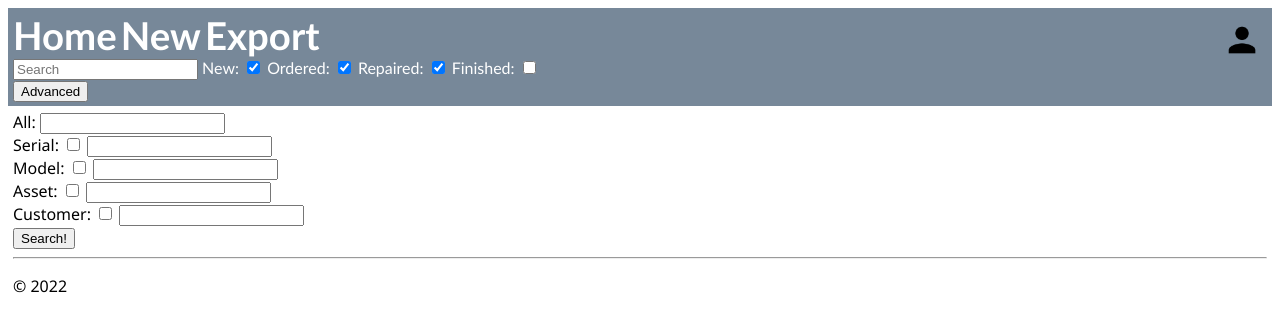
After one commit to snowskeleton/djangoIdun, a Django app: template nobility/templates/nobility/advancedSearch.html in a window 1280 px wide. The commit adds this page. Shown: the top 332 px of the page. Run offline with Django 4.2, Linux system fonts and the light colour scheme; the template is opened without the code that fills it: most values are stand-ins (such as "Sample title", 1, 10 or a date in 2020).

Commit message:
Advanced search crafted, tested, and exposed

```diff
--- /dev/null
+++ b/nobility/templates/nobility/advancedSearch.html
@@ -0,0 +1,23 @@
+{% extends "nobility/layout.html" %}
+{% block title %}
+    Edit {{ ticket.id }}
+{% endblock %}
+{% block content %}
+<form action="{% url 'searchResults' %}" method="GET">
+    All: <input name="q" type="text"><br>
+
+    Serial: <input name="toggle" value="serial" type="checkbox">
+        <input name="serial" type="text"><br>
+
+    Model: <input name="toggle" value="model" type="checkbox">
+        <input name="model" type="text"><br>
+
+    Asset: <input name="toggle" value="asset" type="checkbox">
+        <input name="asset" type="text"><br>
+
+    Customer: <input name="toggle" value="customer" type="checkbox">
+        <input name="customer" type="text"><br>
+
+    <input type="submit" name="action" value="Search!">
+</form>
+{% endblock %}
--- a/nobility/templates/nobility/layout.html
+++ b/nobility/templates/nobility/layout.html
@@ -21,6 +21,9 @@
         Repaired: <input name="state" value="Reparied" type="checkbox" checked=true>
         Finished: <input name="state" value="Finished" type="checkbox">
     </form>
+    <form action="{% url 'advancedSearch' %}" method="get">
+        <input name="advancedSearchButton" type="submit" value='Advanced'>
+    </form>
 </div>
 
 <div class="body-content">
--- a/nobility/urls.py
+++ b/nobility/urls.py
@@ -22,4 +22,5 @@ urlpatterns = [
     path("download/", views.download_file, name="download"),
     path("export/", views.export, name="export"),
     path("searchResults/", views.searchResultsView, name="searchResults"),
+    path("advancedSearch/", views.advancedSearchView, name="advancedSearch"),
 ]
```
Also changed, not shown: nobility/views.py (+25 -6 lines).
